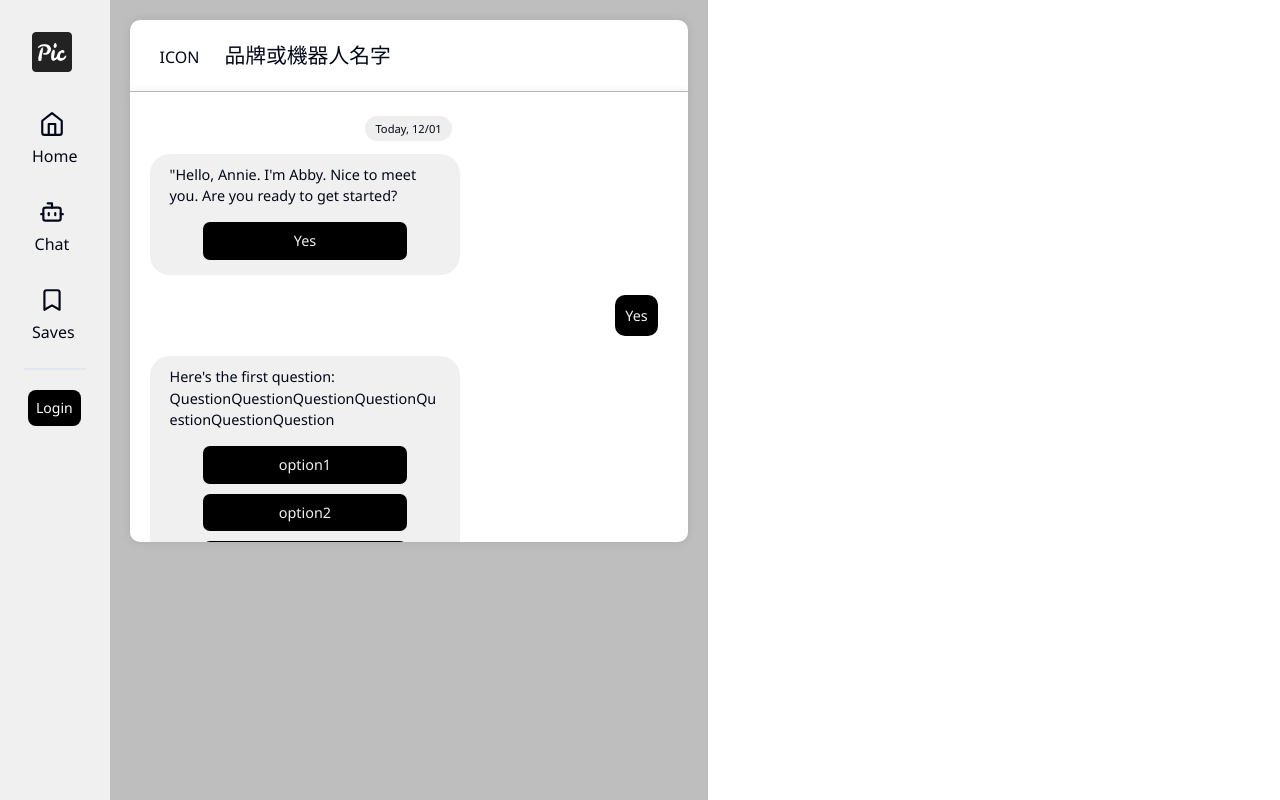
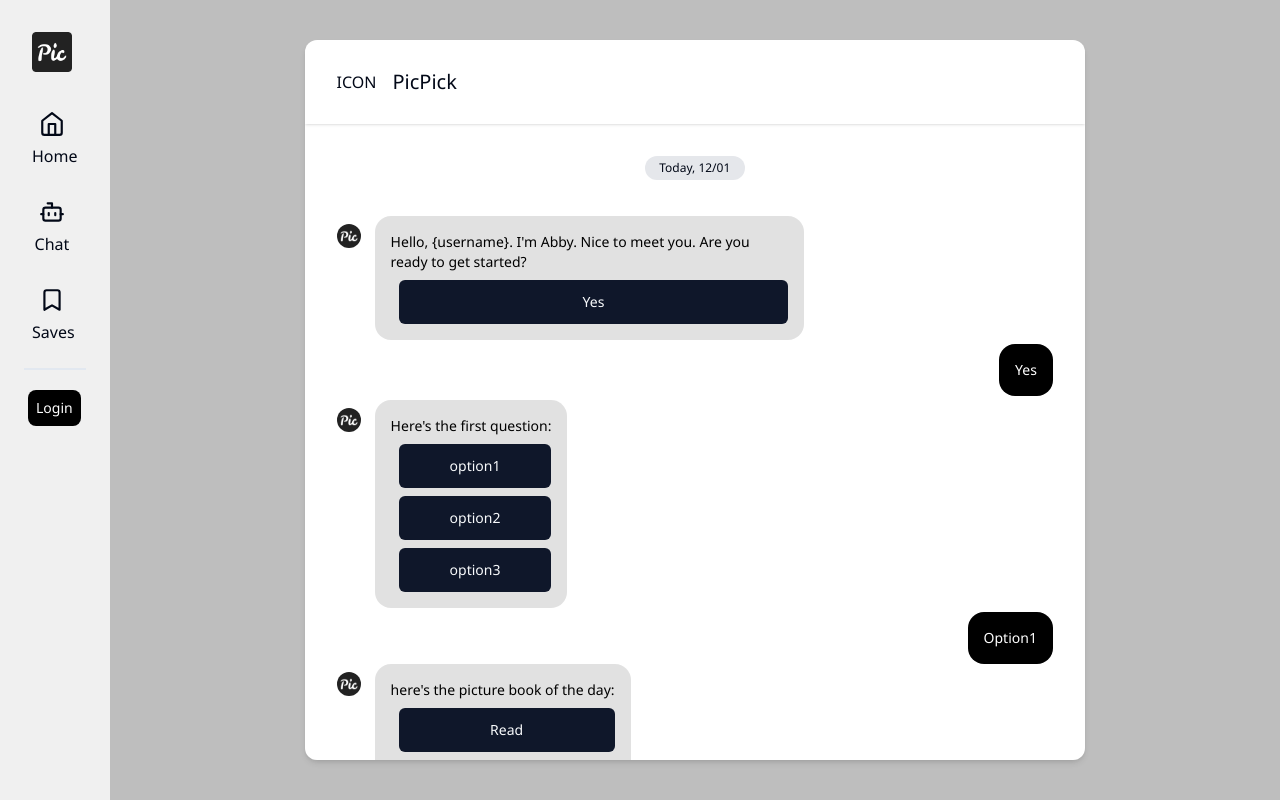
Before and after one commit to guan404ming/picpick, a Next.js app: page /chat in a window 1280 px wide. Built offline with nearby package versions, Linux system fonts and the light colour scheme; no server answers.

Commit message:
fix: update chat page

```diff
--- a/package.json
+++ b/package.json
@@ -13,6 +13,7 @@
   },
   "dependencies": {
     "@radix-ui/react-aspect-ratio": "^1.0.3",
+    "@radix-ui/react-avatar": "^1.0.4",
     "@radix-ui/react-dialog": "^1.0.5",
     "@radix-ui/react-progress": "^1.0.3",
     "@radix-ui/react-select": "^2.0.0",
--- a/src/app/_components/Sider.tsx
+++ b/src/app/_components/Sider.tsx
@@ -19,7 +19,7 @@ export default function Sider() {
       <div className="flex flex-col gap-2">
         <div className="mb-2 p-2">
           <Link href="/">
-            <Image src={picPick} alt="quiztory" width={40} height={40} />
+            <Image src={picPick} alt="pic-pick" width={40} height={40} />
           </Link>
         </div>
         <SiderButton Icon={Home} text="Home" router="/" />
--- /dev/null
+++ b/src/app/chat/_components/Message.tsx
@@ -0,0 +1,53 @@
+"use client";
+
+import picPick from "@/assets/pic-pick.png";
+import { Avatar, AvatarFallback, AvatarImage } from "@/components/ui/avatar";
+import { Button } from "@/components/ui/button";
+import { cn } from "@/lib/utils";
+
+type MessageProps = {
+  chat: {
+    text: string;
+    from: "me" | "other";
+    options?: string[];
+  };
+};
+
+export default function Message({ chat }: MessageProps) {
+  return (
+    <div
+      className={cn(
+        "flex items-top space-x-1.5",
+        chat.from === "me" ? "flex-row-reverse" : "flex-row",
+        chat.from,
+      )}
+    >
+      {chat.from === "other" && (
+        <Avatar className="mr-2 mt-2 h-6 w-6 [.other:has(+.other)>&]:opacity-0">
+          <AvatarImage src={picPick.src} alt={"pic-pick"} />
+          <AvatarFallback />
+        </Avatar>
+      )}
+      <div
+        className={cn(
+          "max-w-[60%] space-x-2 space-y-2 rounded-2xl p-4 flex flex-col justify-center",
+          chat.from === "me"
+            ? "bg-black text-white"
+            : "bg-[#88888840] text-black",
+          "[.me+.me>&]:rounded-br-[0.2rem]",
+          "[.me:has(+.me)>&]:rounded-tr-[0.2rem]",
+          "[.other+.other>&]:rounded-bl-[0.2rem]",
+          "[.other:has(+.other)>&]:rounded-tl-[0.2rem]",
+        )}
+      >
+        <p className="text-sm">{chat.text}</p>
+        {chat.options &&
+          chat.options.map((option, idx) => (
+            <Button className="block" size={"lg"} key={idx}>
+              {option}
+            </Button>
+          ))}
+      </div>
+    </div>
+  );
+}
--- a/src/app/chat/chatDesign.css
+++ /dev/null
@@ -1,144 +0,0 @@
-.chat-page {
-  display: flex;
-  flex-direction: column;
-  align-items: center;
-  padding: 20px;
-  background-color: rgb(190, 190, 190);
-}
-
-.chat-header {
-  justify-content: left;
-  border-bottom: 1px solid rgb(190, 190, 190);
-  width: 100%;
-  max-width: 600px;
-  background: white;
-  border-top-right-radius: 10px;
-  border-top-left-radius: 10px;
-  padding: 20px;
-  box-shadow: 0 0 10px rgba(0, 0, 0, 0.1);
-}
-
-.chatbot-icon {
-  width: px;
-  height: px;
-  background-image: url();
-  background-size: cover;
-  background-position: center;
-  padding: 10px;
-}
-
-.chatbot-name {
-  font-size: 1.3rem;
-  padding: 15px;
-}
-
-.date {
-  text-align: center;
-  margin-bottom: 20px;
-  padding: 5px 10px;
-  border-radius: 15px;
-  margin-bottom: 10px;
-}
-
-.chat-date {
-  font-size: 0.7rem;
-  background: #eee;
-  padding: 5px 10px;
-  border-radius: 15px;
-}
-
-.chat-box {
-  width: 100%;
-  max-width: 600px;
-  height: 450px;
-  background: rgb(255, 255, 255);
-  border-bottom-left-radius: 10px;
-  border-bottom-right-radius: 10px;
-  padding: 20px;
-  box-shadow: 0 0 10px rgba(0, 0, 0, 0.1);
-  font-size: 0.9rem;
-  overflow-x: hidden;
-  overflow-y: auto;
-}
-
-.chat-message {
-  padding: 10px;
-  margin: 10px 0;
-  border-radius: 20px;
-  max-width: auto;
-}
-
-.bot-message {
-  background-color: #f0f0f0;
-  align-self: flex-start;
-  max-width: 60%;
-}
-
-.user-message {
-  display: flex;
-  justify-content: flex-end;
-  margin: 10px 0;
-}
-
-.message-content {
-  background-color: #000000;
-  color:#f0f0f0;
-  border-radius: 10px;
-  padding: 10px;
-  display: inline-block;
-  max-width: 60%;
-}
-
-.constant-message {
-  padding-left: 10px;
-  padding-right: 10px;
-  max-width: auto;
-}
-
-.random-question {
-  padding-left: 10px;
-  padding-right: 10px;
-  border-radius: 20px;
-  max-width: auto;
-  word-wrap: break-word;
-}
-
-.chat-options {
-  display: flex;
-  justify-content: center;
-  margin-top: 10px;
-  flex-direction: column;
-  align-items: center;
-}
-
-.chat-option-button {
-  background-color: #000000;
-  color: #f0f0f0;
-  width: 70%;
-  border-radius: 7px;
-  margin: 5px 5px;
-  cursor: pointer;
-  align-content: center;
-  padding: 8px;
-}
-
-.chat-options-for-recommendation {
-  display: flex;
-  justify-content: center;
-  margin-top: 10px;
-  align-items: center;
-}
-
-  .chat-book-display {
-    margin: 10px 0;
-    display: flex;
-    justify-content: center;
-  }
-
-  .chat-book-image {
-    width: 100%;
-    height: 140px;
-    background: url('/path-to-your-image.jpg') no-repeat center center;
-    background-size: cover;
-    border-radius: 10px;
-  }
--- a/src/app/chat/page.tsx
+++ b/src/app/chat/page.tsx
@@ -1,108 +1,49 @@
-import React from 'react';
-import './chatDesign.css'; // Make sure the path is correct
-import { randomFill } from 'crypto';
+import Message from "./_components/Message";
+
+const chats: {
+  text: string;
+  from: "me" | "other";
+  options?: string[];
+}[] = [
+  {
+    text: "here's the picture book of the day:",
+    from: "other",
+    options: ["Read", "More"],
+  },
+  { text: "Option1", from: "me" },
+  {
+    text: "Here's the first question:",
+    from: "other",
+    options: ["option1", "option2", "option3"],
+  },
+  { text: "Yes", from: "me" },
+  {
+    text: "Hello, {username}. I'm Abby. Nice to meet you. Are you ready to get started?",
+    from: "other",
+    options: ["Yes"],
+  },
+];
 
 export default function ChatPage() {
-  const username = "Annie"; // This will be the placeholder for the dynamic username
   const date = "Today, 12/01";
-  const question = "QuestionQuestionQuestionQuestionQuestionQuestionQuestion";
 
   return (
-    <div className="chat-page">
-        <div className="chat-header">
+    <div className="flex max-h-screen w-full flex-col items-center justify-center bg-[#BEBEBE] py-10">
+      <div className="w-2/3 overflow-y-auto rounded-xl bg-white shadow-md">
+        <div className="flex w-full items-center justify-start px-8 py-3 shadow">
           <span className="chatbot-icon">ICON</span>
-          <span className="chatbot-name">品牌或機器人名字</span>
-        </div>
-      <div className="chat-box">
-        <div className="date">
-          <span className="chat-date">{date}</span>
+          <span className="p-4 text-xl">PicPick</span>
         </div>
 
-        <div className="chat-message bot-message">
-          <div className="constant-message">
-            "Hello, {username}. I'm Abby. Nice to meet you. Are you ready to get started?
-          </div>
-          <div className="chat-options">
-            <button className="chat-option-button">Yes</button>
-          </div>
-        </div>
+        <div className="p-8">
+          <p className="mx-[auto] mb-8 max-w-[100px] rounded-full bg-gray-200 px-2.5 py-1 text-center text-xs">
+            {date}
+          </p>
 
-        <div className="chat-message user-message">
-          <span className="message-content">Yes</span>
-        </div>
-
-        <div className="chat-message bot-message">
-          <div className="constant-message">
-            Here's the first question:
-          </div>
-          <div className="random-question">
-            {question}
-          </div>
-          <div className="chat-options">
-              <button className="chat-option-button">option1</button>
-              <button className="chat-option-button">option2</button>
-              <button className="chat-option-button">option3</button>
-          </div>
-        </div>
-
-        <div className="chat-message user-message">
-          <span className="message-content">Option1</span>
-        </div>
-
-        <div className="chat-message bot-message">
-          <div className="constant-message">
-            Here's the first question:
-          </div>
-          <div className="random-question">
-            {question}
-          </div>
-          <div className="chat-options">
-              <button className="chat-option-button">option1</button>
-              <button className="chat-option-button">option2</button>
-              <button className="chat-option-button">option3</button>
-          </div>
-        </div>
-
-        <div className="chat-message user-message">
-          <span className="message-content">Option2</span>
-        </div>
-
-        <div className="chat-message bot-message">
-          <div className="constant-message">
-            Here's the first question:
-          </div>
-          <div className="random-question">
-            {question}
-          </div>
-          <div className="chat-options">
-              <button className="chat-option-button">option1</button>
-              <button className="chat-option-button">option2</button>
-              <button className="chat-option-button">option3</button>
-          </div>
-        </div>
-
-        <div className="chat-message user-message">
-          <span className="message-content">Option1</span>
-        </div>
-
-        {/* /* At the end of the chat */}
-        <div className="chat-message bot-message">
-          <div className="constant-message">
-            Dear {username},
-          </div>
-          <div className="constant-message">
-            here's the picture book of the day: {/* Put your dynamic book name here */}
-          </div>
-          <div className="chat-book-display">
-            {/* Placeholder for book image */}
-            <div className="chat-book-image"></div>
-          </div>
-          <div className="constant-message">
-            Title:{/* Title of the book */}
-          </div>
-          <div className="chat-options-for-recommendation">
-            <button className="chat-option-button">Read</button>
-            <button className="chat-option-button">More</button>
+          <div className="flex grow flex-col-reverse space-y-1 overflow-y-auto">
+            {chats.map((chat, idx) => (
+              <Message chat={chat} key={idx}></Message>
+            ))}
           </div>
         </div>
       </div>
--- /dev/null
+++ b/src/components/ui/avatar.tsx
@@ -0,0 +1,50 @@
+"use client"
+
+import * as React from "react"
+import * as AvatarPrimitive from "@radix-ui/react-avatar"
+
+import { cn } from "@/lib/utils"
+
+const Avatar = React.forwardRef<
+  React.ElementRef<typeof AvatarPrimitive.Root>,
+  React.ComponentPropsWithoutRef<typeof AvatarPrimitive.Root>
+>(({ className, ...props }, ref) => (
+  <AvatarPrimitive.Root
+    ref={ref}
+    className={cn(
+      "relative flex h-10 w-10 shrink-0 overflow-hidden rounded-full",
+      className
+    )}
+    {...props}
+  />
+))
+Avatar.displayName = AvatarPrimitive.Root.displayName
+
+const AvatarImage = React.forwardRef<
+  React.ElementRef<typeof AvatarPrimitive.Image>,
+  React.ComponentPropsWithoutRef<typeof AvatarPrimitive.Image>
+>(({ className, ...props }, ref) => (
+  <AvatarPrimitive.Image
+    ref={ref}
+    className={cn("aspect-square h-full w-full", className)}
+    {...props}
+  />
+))
+AvatarImage.displayName = AvatarPrimitive.Image.displayName
+
+const AvatarFallback = React.forwardRef<
+  React.ElementRef<typeof AvatarPrimitive.Fallback>,
+  React.ComponentPropsWithoutRef<typeof AvatarPrimitive.Fallback>
+>(({ className, ...props }, ref) => (
+  <AvatarPrimitive.Fallback
+    ref={ref}
+    className={cn(
+      "flex h-full w-full items-center justify-center rounded-full bg-muted",
+      className
+    )}
+    {...props}
+  />
+))
+AvatarFallback.displayName = AvatarPrimitive.Fallback.displayName
+
+export { Avatar, AvatarImage, AvatarFallback }
```
Also changed, not shown: src/components/ui/input.tsx (added, +25 -0 lines), 1 other file (tests, documents, lock files or other folders).
